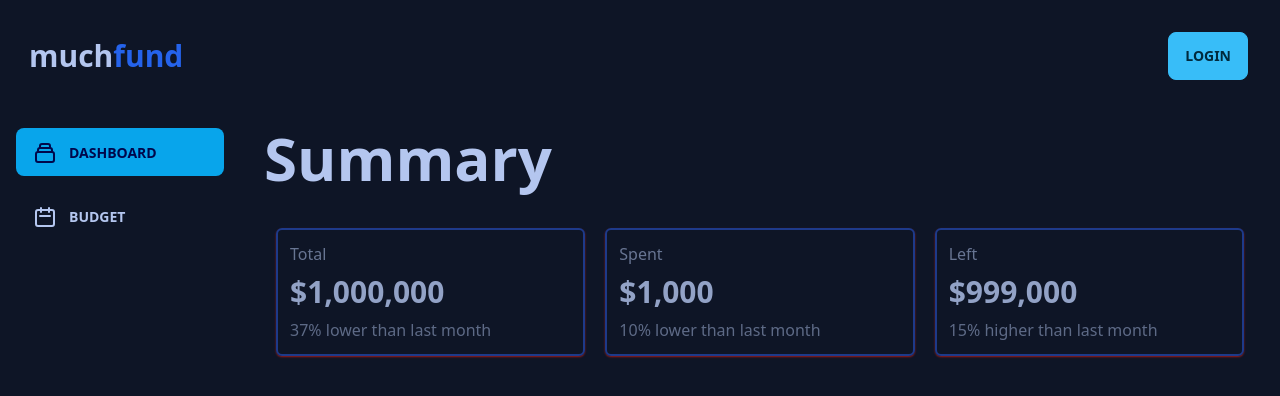
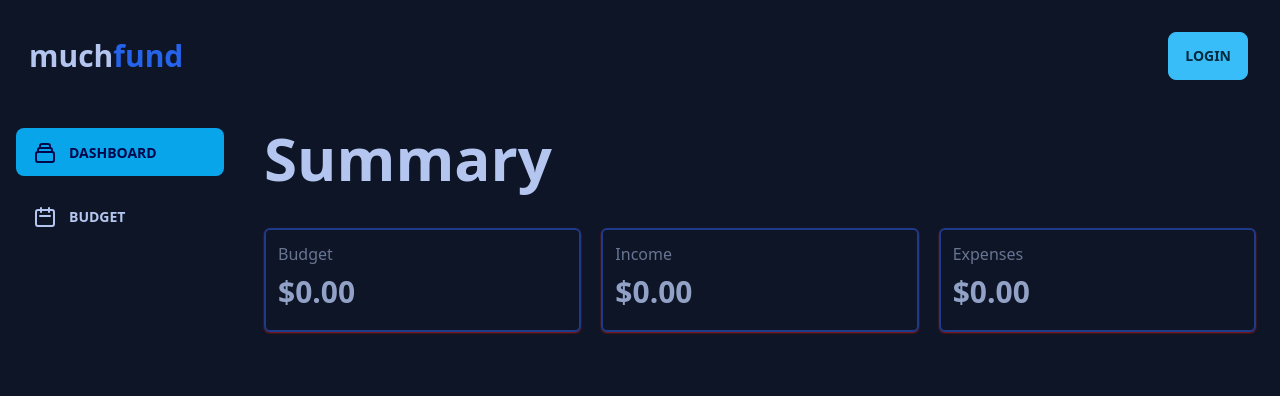
Before and after one commit to silver-ts/multi-currency-wallet, a Next.js app: page / in a window 1280 px wide. Shown: the top 396 px of the page. Built offline with nearby package versions, Linux system fonts and the light colour scheme; no server answers.

Commit message:
feat: extend dashboard stats

```diff
--- a/components/Dashboard/DashboardStats.tsx
+++ b/components/Dashboard/DashboardStats.tsx
@@ -1,8 +1,10 @@
-import Stat from "components/Stat";
-import { useTheme } from "next-themes";
+import Stat from 'components/Stat';
+import { useTheme } from 'next-themes';
+import useBudgetStore from 'store/budget';
 
 const DashboardStats = () => {
   const { resolvedTheme: theme } = useTheme();
+  const { totalBudget, totalExpenses, totalIncome } = useBudgetStore();
   return (
     <>
       <label
@@ -11,25 +13,22 @@ const DashboardStats = () => {
       >
         Open drawer
       </label>
-      <div className='grid max-w-7xl grid-cols-1 gap-5 md:grid-cols-2 lg:px-3 xl:grid-cols-3'>
+      <div className='grid max-w-7xl grid-cols-1 gap-5 md:grid-cols-2 xl:grid-cols-3'>
         <Stat
-          transparent={theme === "dark"}
-          title='Total'
-          value='$1,000,000'
-          negative
-          desc='37% lower than last month'
+          transparent={theme === 'dark'}
+          title='Budget'
+          value={totalBudget}
         />
         <Stat
-          transparent={theme === "dark"}
-          title='Spent'
-          value='$1,000'
-          desc='10% lower than last month'
+          transparent={theme === 'dark'}
+          title='Income'
+          value={totalIncome}
         />
         <Stat
-          transparent={theme === "dark"}
-          title='Left'
-          value='$999,000'
-          desc='15% higher than last month'
+          transparent={theme === 'dark'}
+          title='Expenses'
+          value={totalExpenses}
+          negative
         />
       </div>
     </>
```
